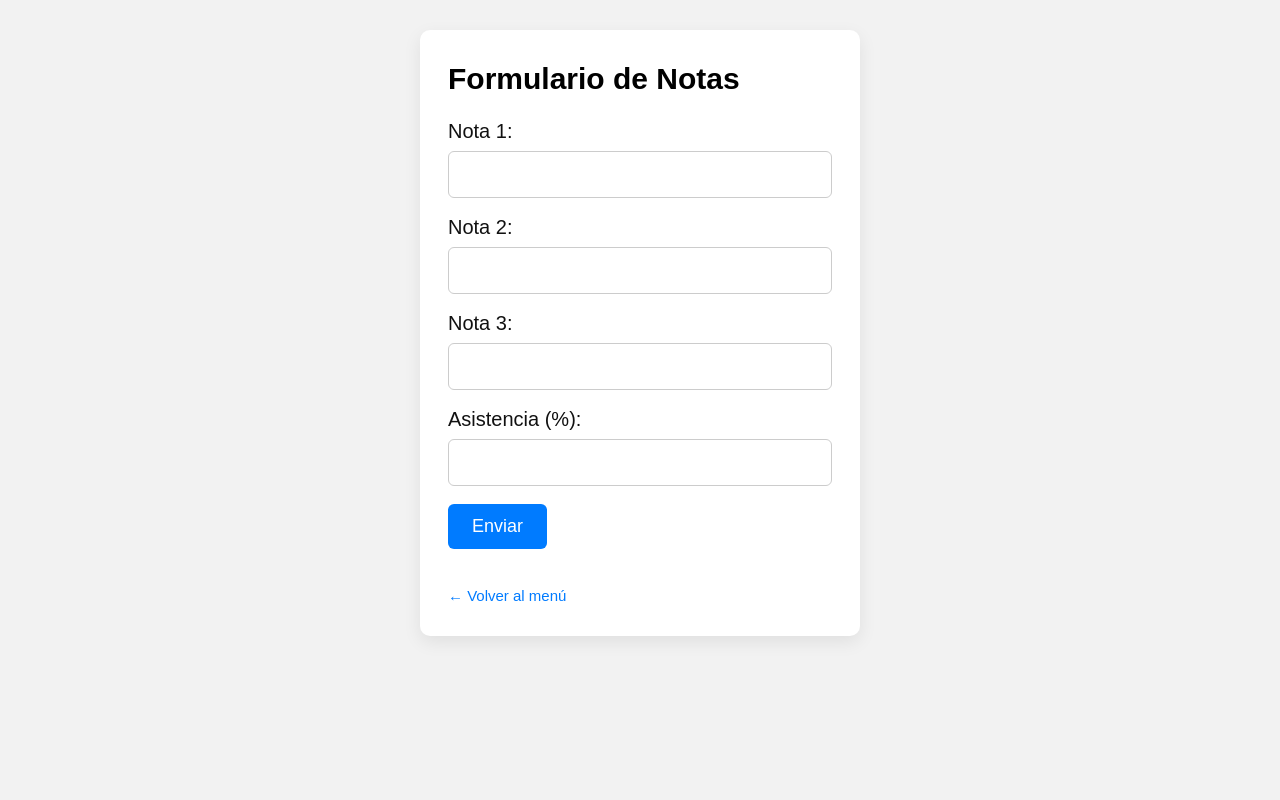
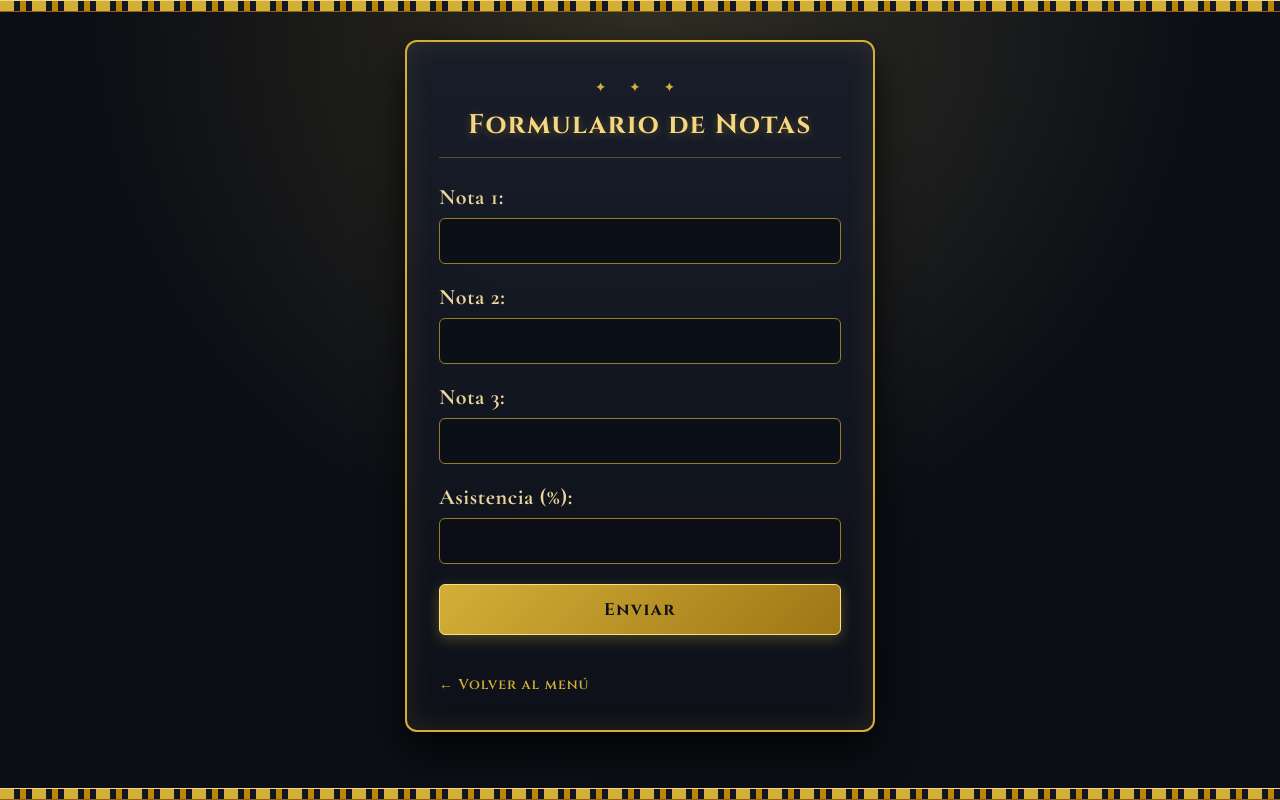
Before and after one commit to OmegaGODkiller22/encargo3-programacion-web-flask, a Python web app: template templates/ejercicio1.html in a window 1280 px wide. Run offline with Jinja, Linux system fonts and the light colour scheme; the template is opened without the code that fills it, so the values that code supplies are empty.

Commit message:
Aplicar estilo griego en CSS

```diff
--- a/static/estilos.css
+++ b/static/estilos.css
@@ -1,68 +1,147 @@
+@import url('https://fonts.googleapis.com/css2?family=Cinzel:wght@600;700;800&family=Cormorant+Garamond:wght@500;600;700&family=Lato:wght@400;700&display=swap');
+
 * {
     box-sizing: border-box;
-    font-family: Arial, Helvetica, sans-serif;
 }
 
 body {
     margin: 0;
-    padding: 30px 15px;
-    background-color: #f2f2f2;
-    color: #111111;
+    padding: 40px 16px;
+    min-height: 100vh;
     display: flex;
     justify-content: center;
     align-items: flex-start;
-    min-height: 100vh;
+    font-family: 'Lato', sans-serif;
+    color: #f3ead8;
+    background:
+        radial-gradient(circle at top center, rgba(212, 175, 55, 0.16) 0%, rgba(12, 14, 20, 0.94) 55%),
+        linear-gradient(135deg, #0b0d13 0%, #161b26 50%, #0b0d13 100%);
+    background-attachment: fixed;
 }
+
+/* Borde superior e inferior estilo greca clásica */
+body::before,
+body::after {
+    content: "";
+    position: fixed;
+    left: 0;
+    right: 0;
+    height: 10px;
+    background: repeating-linear-gradient(
+        90deg,
+        #d4af37 0px,
+        #d4af37 14px,
+        #121622 14px,
+        #121622 20px,
+        #b8860b 20px,
+        #b8860b 26px,
+        #121622 26px,
+        #121622 32px
+    );
+    border-top: 1px solid #f5d77f;
+    border-bottom: 1px solid #8a6614;
+    z-index: 100;
+}
+
+body::before { top: 0; }
+body::after { bottom: 0; }
 
 .menu-container {
     display: flex;
     flex-direction: column;
-    gap: 24px;
+    gap: 28px;
     align-items: center;
-    margin-top: 40px;
+    margin-top: 50px;
+    padding: 44px 36px;
+    background: linear-gradient(180deg, rgba(24, 29, 42, 0.95) 0%, rgba(14, 17, 25, 0.98) 100%);
+    border: 2px solid #d4af37;
+    border-radius: 14px;
+    box-shadow:
+        0 18px 40px rgba(0, 0, 0, 0.75),
+        inset 0 0 24px rgba(212, 175, 55, 0.14);
+    position: relative;
+}
+
+.menu-container::before {
+    content: "🏛️  ENCARGO III · OLIMPO WEB  🏛️";
+    font-family: 'Cinzel', serif;
+    font-size: 14px;
+    letter-spacing: 3px;
+    color: #f0cf65;
+    margin-bottom: 6px;
+    text-align: center;
 }
 
 .btn-menu {
     display: inline-flex;
     justify-content: center;
     align-items: center;
-    width: 240px;
-    height: 105px;
-    background-color: #007bff;
-    color: #ffffff;
-    text-decoration: underline;
-    font-size: 32px;
-    font-weight: 500;
-    border-radius: 12px;
-    border: none;
+    width: 270px;
+    height: 98px;
+    background: linear-gradient(145deg, #2a2110 0%, #17130b 100%);
+    color: #f7df8b;
+    text-decoration: none;
+    font-family: 'Cinzel', serif;
+    font-size: 26px;
+    font-weight: 700;
+    letter-spacing: 2px;
+    border: 2px solid #d4af37;
+    border-radius: 10px;
     cursor: pointer;
-    box-shadow: 0 4px 10px rgba(0, 0, 0, 0.12);
-    transition: background-color 0.2s ease, transform 0.15s ease;
+    box-shadow:
+        0 6px 18px rgba(0, 0, 0, 0.6),
+        inset 0 0 12px rgba(212, 175, 55, 0.25);
+    transition: all 0.25s ease;
+    position: relative;
 }
 
 .btn-menu:hover {
-    background-color: #0056b3;
-    transform: translateY(-2px);
+    background: linear-gradient(145deg, #d4af37 0%, #a87e19 100%);
+    color: #0d0f14;
+    transform: translateY(-3px);
+    box-shadow: 0 10px 26px rgba(212, 175, 55, 0.45);
 }
 
 .card {
     width: 100%;
-    max-width: 440px;
-    background-color: #ffffff;
-    padding: 32px 28px;
-    border-radius: 10px;
-    box-shadow: 0 6px 18px rgba(0, 0, 0, 0.08);
+    max-width: 470px;
+    background: linear-gradient(180deg, rgba(24, 29, 42, 0.96) 0%, rgba(14, 17, 25, 0.98) 100%);
+    padding: 36px 32px;
+    border: 2px solid #d4af37;
+    border-radius: 12px;
+    box-shadow:
+        0 18px 42px rgba(0, 0, 0, 0.78),
+        inset 0 0 28px rgba(212, 175, 55, 0.12);
+    position: relative;
+}
+
+/* Detalle superior estilo frontón / templo */
+.card::before {
+    content: "✦  ✦  ✦";
+    display: block;
+    text-align: center;
+    color: #d4af37;
+    font-size: 14px;
+    letter-spacing: 10px;
+    margin-bottom: 12px;
 }
 
 .card h1 {
     margin-top: 0;
-    margin-bottom: 24px;
-    font-size: 30px;
-    color: #000000;
+    margin-bottom: 26px;
+    font-family: 'Cinzel', serif;
+    font-size: 27px;
+    font-weight: 700;
+    text-align: center;
+    letter-spacing: 1.5px;
+    color: #f5d77f;
+    text-shadow: 0 2px 8px rgba(212, 175, 55, 0.3);
+    border-bottom: 1px solid rgba(212, 175, 55, 0.35);
+    padding-bottom: 14px;
 }
 
 .form-group {
-    margin-bottom: 18px;
+    margin-bottom: 20px;
 }
 
 .form-group.centrado {
@@ -71,46 +150,66 @@ body {
 
 label {
     display: block;
-    font-size: 20px;
-    font-weight: 500;
+    font-family: 'Cormorant Garamond', serif;
+    font-size: 22px;
+    font-weight: 700;
+    letter-spacing: 0.6px;
     margin-bottom: 8px;
-    color: #111111;
+    color: #ebd59b;
 }
 
 input[type="text"],
 input[type="number"] {
     width: 100%;
     padding: 12px 14px;
-    font-size: 18px;
-    border: 1px solid #cccccc;
+    font-size: 17px;
+    color: #fff8e7;
+    background-color: rgba(11, 14, 22, 0.88);
+    border: 1px solid #9c7a24;
     border-radius: 6px;
     outline: none;
+    transition: border-color 0.2s ease, box-shadow 0.2s ease;
 }
 
 input[type="text"]:focus,
 input[type="number"]:focus {
-    border-color: #007bff;
+    border-color: #f5d77f;
+    box-shadow: 0 0 10px rgba(212, 175, 55, 0.35);
 }
 
 .btn-enviar {
-    background-color: #007bff;
-    color: #ffffff;
-    border: none;
-    padding: 12px 24px;
-    font-size: 18px;
+    width: 100%;
+    background: linear-gradient(135deg, #d4af37 0%, #9e7616 100%);
+    color: #0e1118;
+    font-family: 'Cinzel', serif;
+    font-weight: 700;
+    letter-spacing: 1.5px;
+    border: 1px solid #f7df8b;
+    padding: 13px 24px;
+    font-size: 17px;
     border-radius: 6px;
     cursor: pointer;
-    transition: background-color 0.2s ease;
+    box-shadow: 0 4px 14px rgba(212, 175, 55, 0.3);
+    transition: all 0.2s ease;
 }
 
 .btn-enviar:hover {
-    background-color: #0056b3;
+    background: linear-gradient(135deg, #f0cf65 0%, #b88b1e 100%);
+    transform: translateY(-1px);
+    box-shadow: 0 6px 18px rgba(212, 175, 55, 0.5);
 }
 
 .resultado {
-    margin-top: 22px;
-    font-size: 20px;
-    line-height: 1.5;
+    margin-top: 24px;
+    padding: 16px;
+    background: rgba(212, 175, 55, 0.1);
+    border: 1px solid rgba(212, 175, 55, 0.45);
+    border-radius: 8px;
+    font-family: 'Cinzel', serif;
+    font-size: 19px;
+    font-weight: 600;
+    color: #f7df8b;
+    line-height: 1.6;
 }
 
 .resultado.centrado {
@@ -119,21 +218,27 @@ input[type="number"]:focus {
 
 .error {
     margin-top: 16px;
-    padding: 10px 12px;
-    background-color: #ffe6e6;
-    color: #990000;
+    padding: 12px 14px;
+    background-color: rgba(139, 26, 26, 0.35);
+    border: 1px solid #d9534f;
+    color: #ffb3b3;
     border-radius: 6px;
-    font-size: 16px;
+    font-size: 15px;
+    text-align: center;
 }
 
 .volver {
     display: inline-block;
-    margin-top: 22px;
-    font-size: 15px;
-    color: #007bff;
+    margin-top: 24px;
+    font-family: 'Cinzel', serif;
+    font-size: 14px;
+    letter-spacing: 1px;
+    color: #d4af37;
     text-decoration: none;
+    transition: color 0.2s ease;
 }
 
 .volver:hover {
+    color: #f7df8b;
     text-decoration: underline;
 }
```
